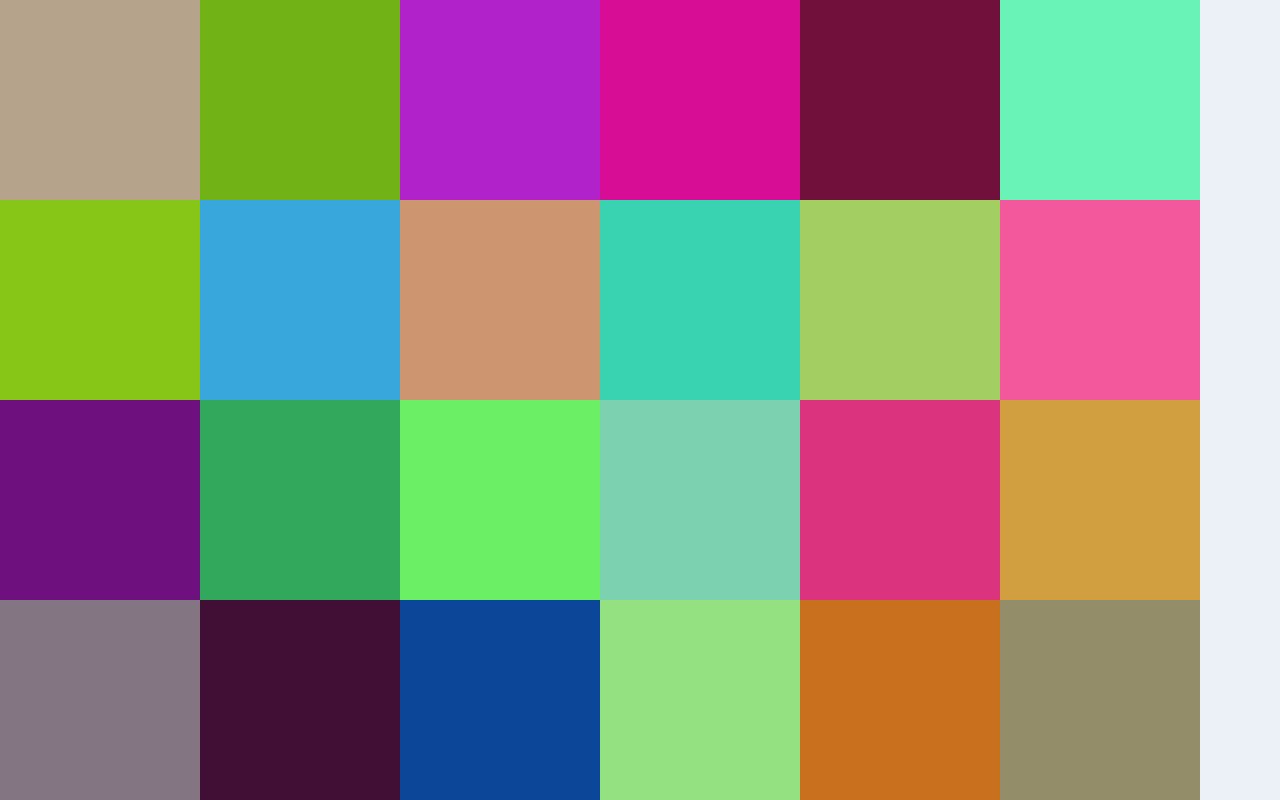
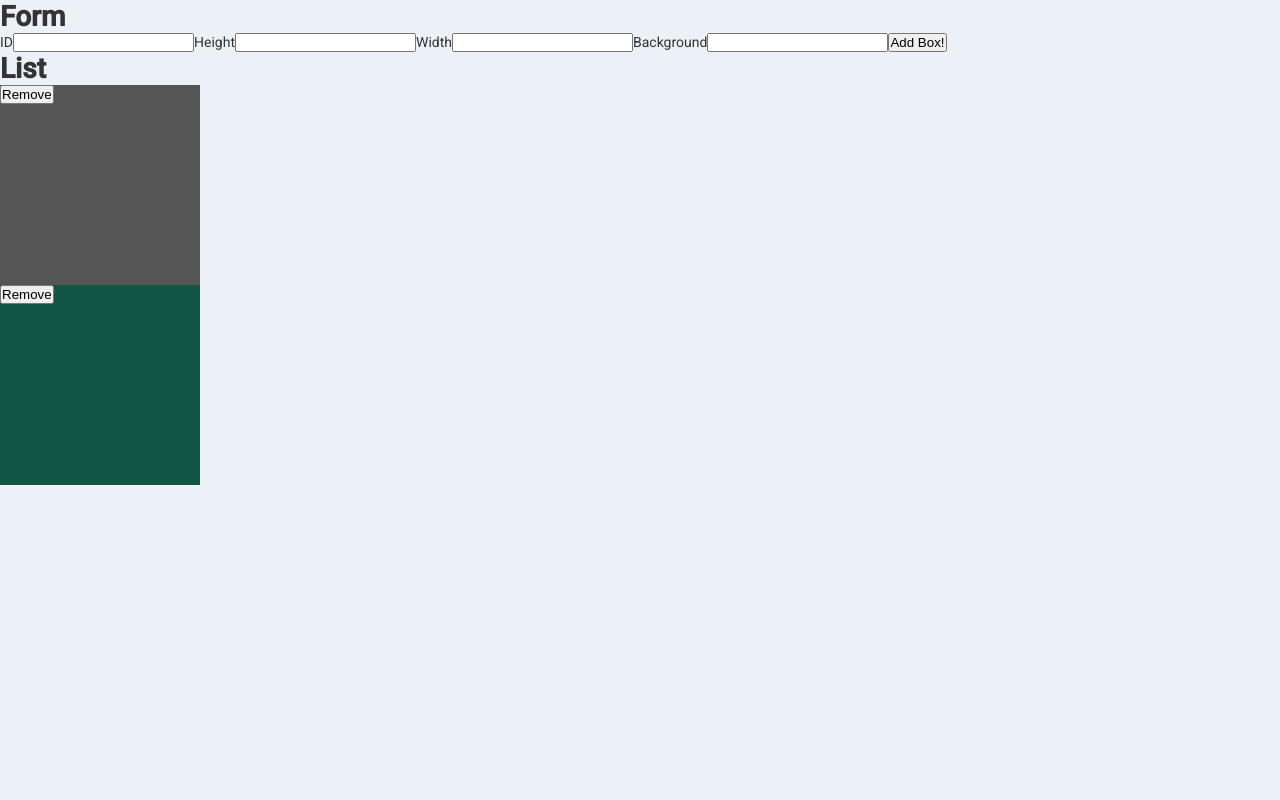
Before and after one commit to iagobontempo-study/Study-react-bootcamp, a React (Create React App) app: page / in a window 1280 px wide. Built offline with nearby package versions, Linux system fonts and the light colour scheme.

Commit message:
Box Maker

```diff
--- a/src/App.js
+++ b/src/App.js
@@ -6,7 +6,8 @@ import GlobalStyle from './GlobalStyle'
 // import DiceGame from './ex/4dice/DiceGame';
 // import Lottery from './ex/5loterry/Lottery';
 // import CoinFlipper from './ex/6coinflipper/CoinFlipper';
-import ColorBoxes from './ex/7colorboxes/ColorBoxes';
+// import ColorBoxes from './ex/7colorboxes/ColorBoxes';
+import BoxMaker from './ex/8boxmaker/BoxMaker'
 
 
 function App() {
@@ -19,7 +20,8 @@ function App() {
       {/* <Lottery /> */}
       {/* <Lottery title="Test" maxBalls={3} maxNumbers={60} /> */}
       {/* <CoinFlipper /> */}
-      <ColorBoxes />
+      {/* <ColorBoxes /> */}
+      <BoxMaker />
 
       <GlobalStyle />
     </div>
--- /dev/null
+++ b/src/ex/8boxmaker/Box.jsx
@@ -0,0 +1,17 @@
+import React, { Component } from 'react'
+
+export class Box extends Component {
+    render() {
+        return (
+            <div style={{
+                id: this.props.id,
+                height: `${this.props.height}px`,
+                width: `${this.props.width}px`,
+                backgroundColor: `#${this.props.background}`}} >
+                <button onClick={this.props.removeBox}>Remove</button>
+            </div>
+        )
+    }
+}
+
+export default Box
--- /dev/null
+++ b/src/ex/8boxmaker/BoxForm.jsx
@@ -0,0 +1,42 @@
+import React, { Component } from 'react'
+
+export class BoxForm extends Component {
+    state = {
+        height: '',
+        width: '',
+        background: ''
+    }
+
+    handleChange = (e) => {
+        this.setState({
+            [e.target.id]: e.target.value
+        })
+    }
+
+    handleSubmit = (e) => {
+        e.preventDefault()
+        this.props.addBox(this.state)
+        this.setState({ id: '', height: '', width: '', background: ''})
+    }
+
+    render() {
+        return (
+            <div>
+                <h1>Form</h1>
+                <form onSubmit={this.handleSubmit}>
+                    <label htmlFor="id">ID</label>
+                    <input type="text" id="id" onChange={this.handleChange} value={this.state.id}/>
+                    <label htmlFor="height">Height</label>
+                    <input type="text" id="height" onChange={this.handleChange} value={this.state.height}/>
+                    <label htmlFor="width">Width</label>
+                    <input type="text" id="width" onChange={this.handleChange} value={this.state.width}/>
+                    <label htmlFor="background">Background</label>
+                    <input type="text" id="background" onChange={this.handleChange} value={this.state.background}/>
+                    <button>Add Box!</button>
+                </form>
+            </div>
+        )
+    }
+}
+
+export default BoxForm
--- /dev/null
+++ b/src/ex/8boxmaker/BoxList.jsx
@@ -0,0 +1,50 @@
+import React, { Component } from 'react'
+import Box from './Box';
+import BoxForm from './BoxForm';
+
+export class BoxList extends Component {
+    state = {
+        boxes: [
+            { id: 1, width: 200, height: 200, background: '555' },
+            { id: 2, width: 200, height: 200, background: '154' },
+        ]
+    }
+
+    addBox = (box) => {
+        this.setState(oldState => ({
+            boxes: [...oldState.boxes, box]
+        }))
+    }
+
+    removeBox = (id) => {
+        this.setState({
+            boxes: this.state.boxes.filter(box => box.id !== id)
+        })
+    }
+
+    renderList = () => {
+        return (
+            <ul>
+                {this.state.boxes.map(box => (
+                    <Box id={box.id}
+                        width={box.width}
+                        height={box.height}
+                        background={box.background}
+                        removeBox={() => this.removeBox(box.id)} />
+                ))}
+            </ul>
+        )
+    }
+
+    render() {
+        return (
+            <div>
+                <BoxForm addBox={this.addBox} />
+                <h1>List</h1>
+                {this.renderList()}
+            </div>
+        )
+    }
+}
+
+export default BoxList
--- /dev/null
+++ b/src/ex/8boxmaker/BoxMaker.jsx
@@ -0,0 +1,14 @@
+import React, { Component } from 'react'
+import BoxList from './BoxList';
+
+export class BoxMaker extends Component {
+    render() {
+        return (
+            <div>
+                <BoxList />
+            </div>
+        )
+    }
+}
+
+export default BoxMaker
```
